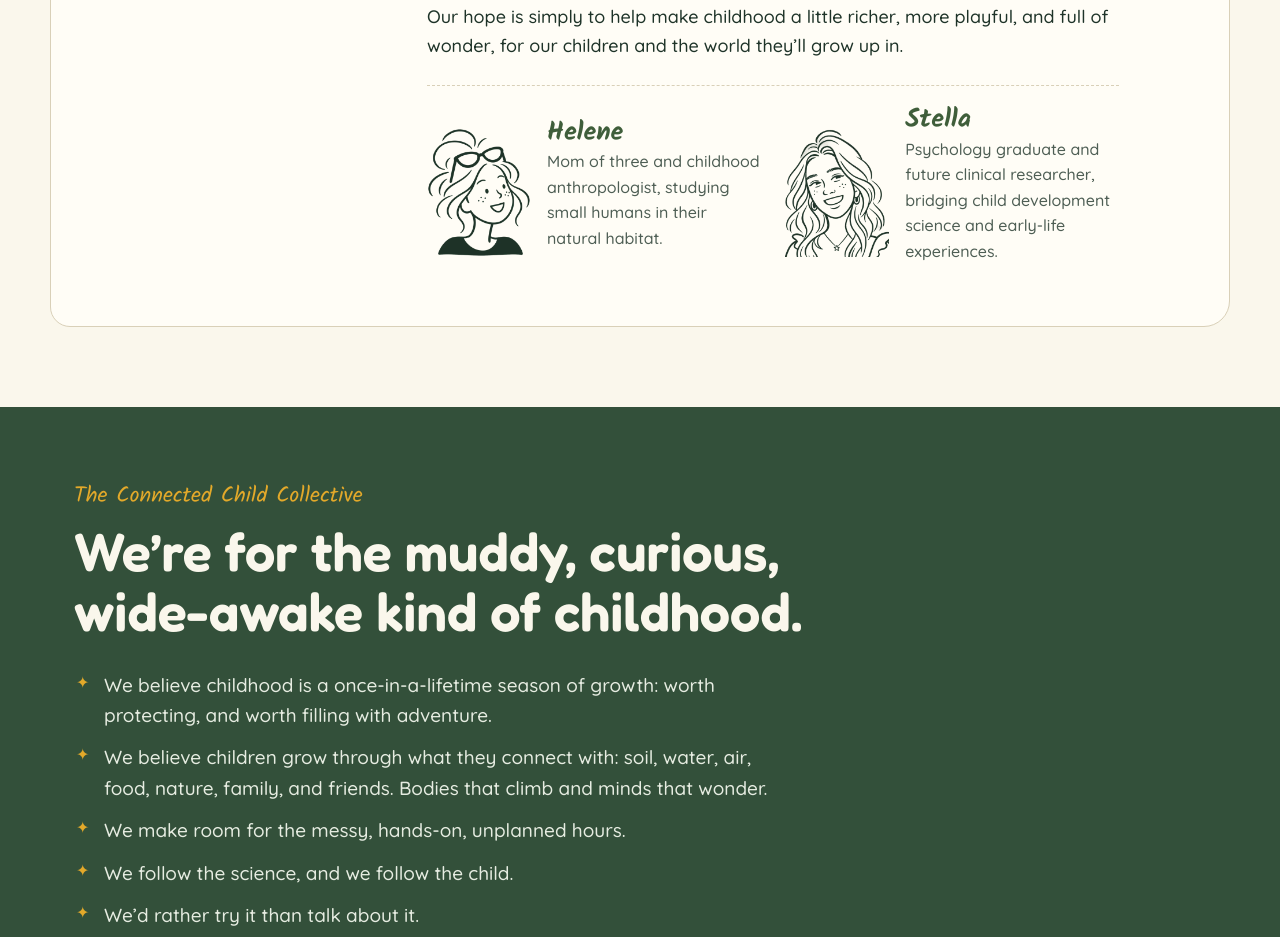
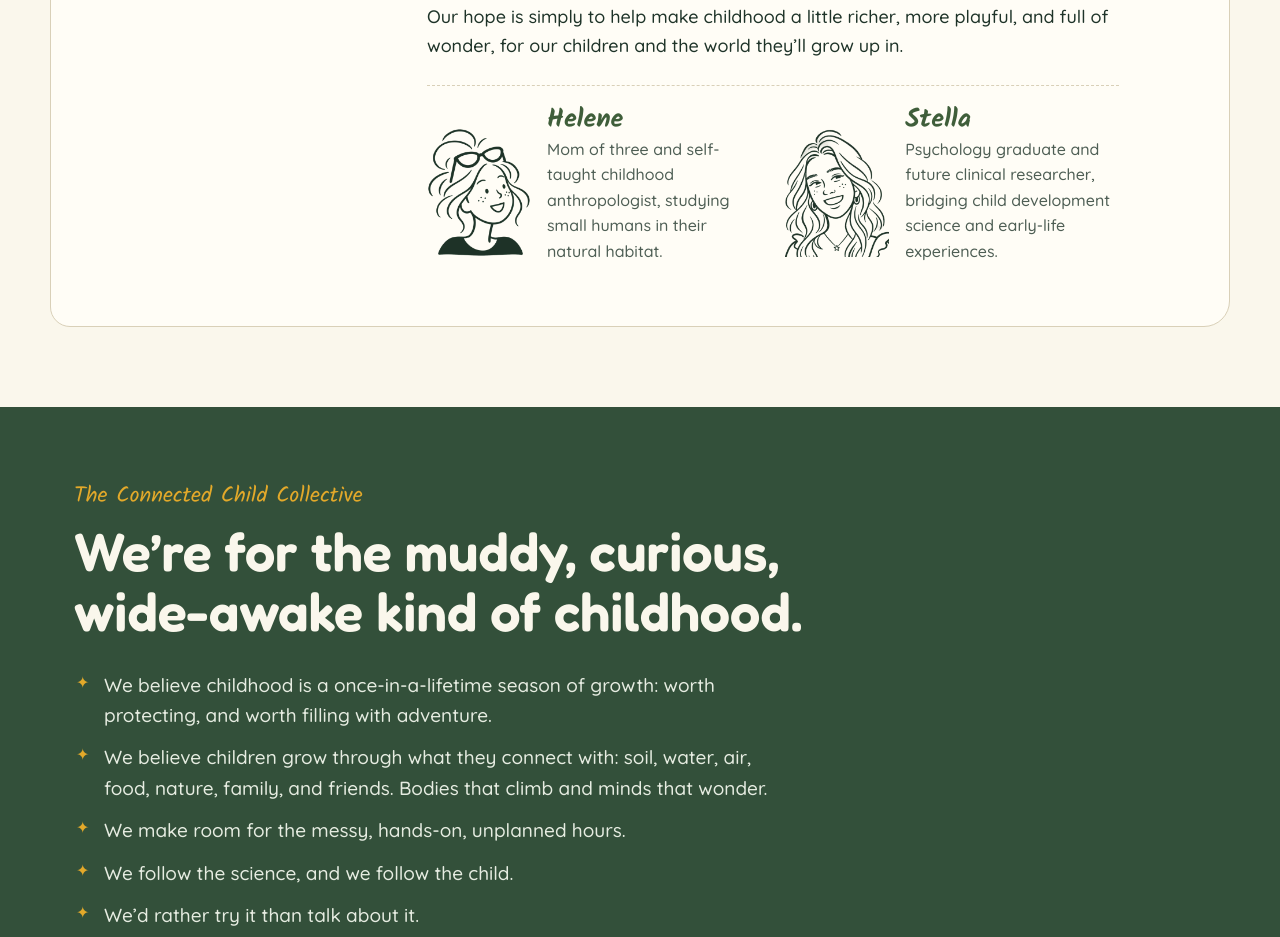
Before and after one commit to helene-eng/connected-child-site., a plain HTML site: page index.html in a window 1280 px wide. Shown: the part 3554-4491 px from the top of the page. Drawn offline with Linux system fonts and the light colour scheme.

Commit message:
Landing: self-taught childhood anthropologist
Co-Authored-By: Claude Opus 5.5 <noreply@anthropic.com>
Claude-Session: https://claude.ai/code/session_01Hm2Cz1cRUBGhVgBwcQTbGQ

```diff
--- a/index.html
+++ b/index.html
@@ -166,7 +166,7 @@
         <div class="sigs">
           <div class="sig">
             <img src="img/helene.webp" width="360" height="446" alt="Line-drawn sketch of Helene smiling, sunglasses pushed up into her messy hair.">
-            <p><span class="sig-name">Helene</span><span class="sig-line">Mom of three and childhood anthropologist, studying small humans in their natural habitat.</span></p>
+            <p><span class="sig-name">Helene</span><span class="sig-line">Mom of three and self-taught childhood anthropologist, studying small humans in their natural habitat.</span></p>
           </div>
           <div class="sig">
             <img src="img/stella.webp" width="360" height="446" alt="Line-drawn sketch of Stella laughing, with long wavy hair, hoop earrings, and a little star necklace.">
```
